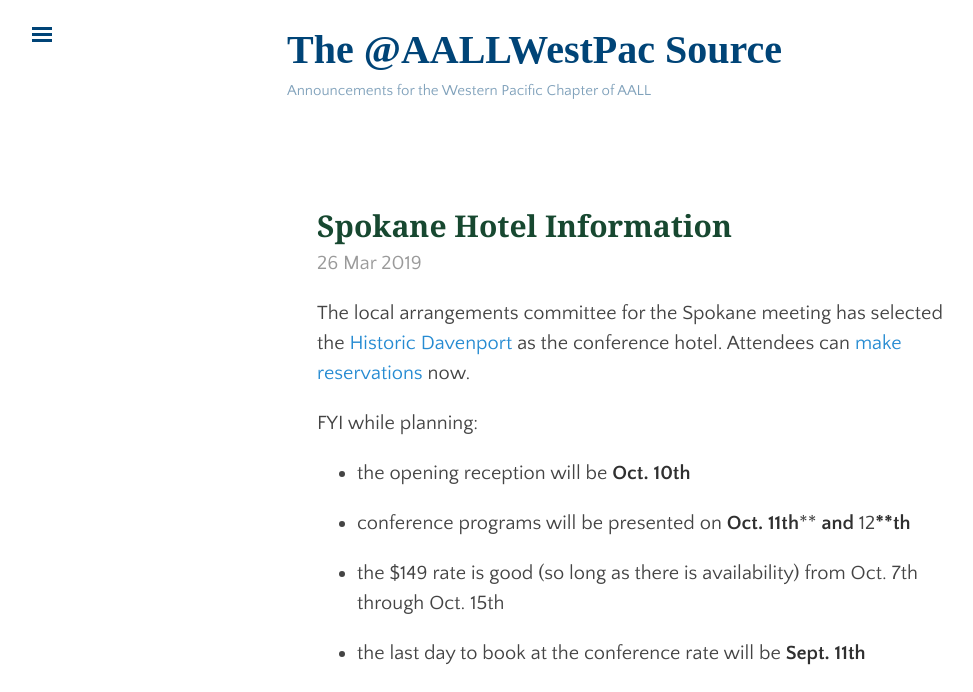
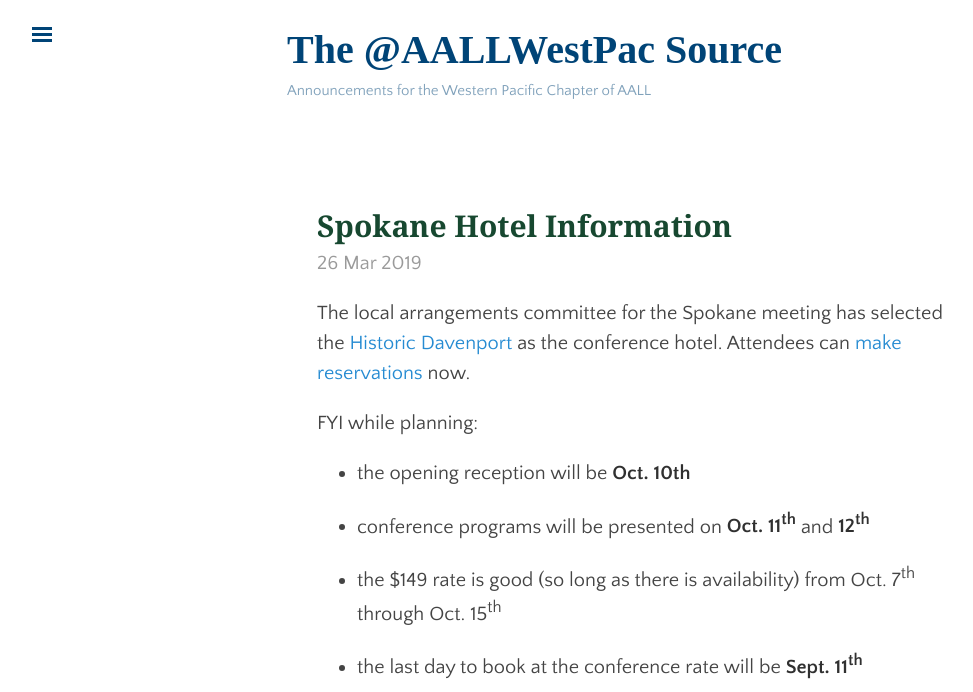
Before and after one commit to aallwestpac/aallwestpac.github.io, a Jekyll site: the page built from _posts/2019-03-26-spokane-hotel-information.md, in a window 1280 px wide. Shown: the top 692 px of the page, without its empty margins (3-976 px from the left). Built offline with Jekyll 4.4.1, drawn with Linux system fonts in a browser that asks for light colours; some web fonts are replaced.

Commit message:
Update 2019-03-26-spokane-hotel-information.md

```diff
--- a/_posts/2019-03-26-spokane-hotel-information.md
+++ b/_posts/2019-03-26-spokane-hotel-information.md
@@ -12,11 +12,11 @@ FYI while planning:
 
 * the opening reception will be **Oct. 10****th**
 
-* conference programs will be presented on **Oct. 11****th**** **and** 12****th**
+* conference programs will be presented on **Oct. 11<sup>th</sup>** and **12<sup>th</sup>**
 
-* the $149 rate is good (so long as there is availability) from Oct. 7th through Oct. 15th
+* the $149 rate is good (so long as there is availability) from Oct. 7<sup>th</sup> through Oct. 15<sup>th</sup>
 
-* the last day to book at the conference rate will be **Sept. 11****th**
+* the last day to book at the conference rate will be **Sept. 11<sup>th</sup>**
 
 Contact [Kerry Fitz-Gerald](mailto:fitzgk@seattleu.edu) for further conference information. Details will be posted on the [conference website](http://chapters.aallnet.org/westpac/thisyear/index.asp) as they develop.
 
```
